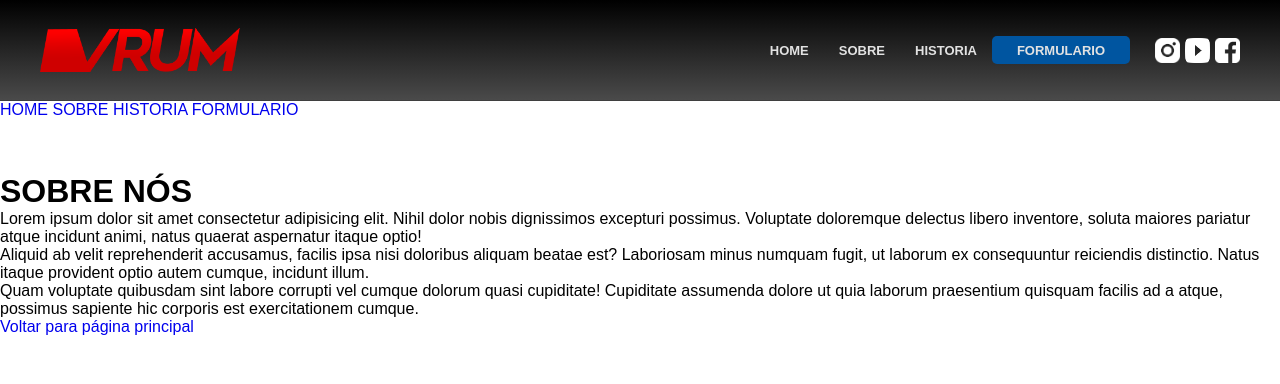
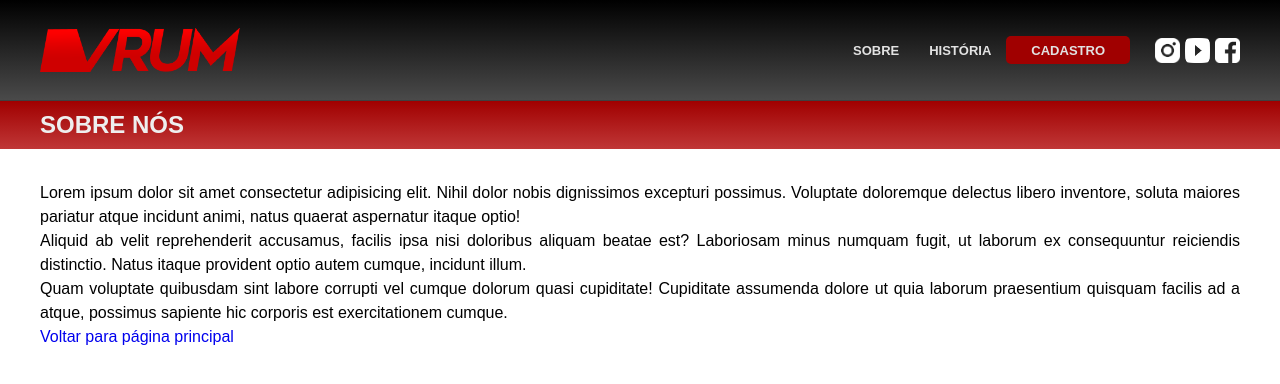
Before and after one commit to thiagorez92/projeto-site-01, a plain HTML site: page sobre.html in a window 1280 px wide. Drawn offline with Linux system fonts and the light colour scheme.

Commit message:
commit 2

```diff
--- a/css/main.css
+++ b/css/main.css
@@ -63,7 +63,7 @@ body {
 }
 
 .quatro {
-    background-color: rgb(0, 85, 160);
+    background-color: rgb(160, 0, 0);
     padding: 5px 10px;
     border-radius: 5px;
 }
@@ -192,3 +192,24 @@ td {
     }
 
 }
+
+/* MENU --- SOBRE --- */
+
+.cg-sobre-0 {
+    background-image: linear-gradient(rgb(160, 0, 0), rgb(192, 55, 55));
+    height: 48px;
+}
+
+.cg-sobre-0 h2 {
+    max-width: 1200px;
+    margin: 0 auto;
+    padding-top: 10px;
+    color: rgb(238, 238, 238);
+}
+
+.cg-sobre-1 {
+    max-width: 1200px;
+    margin: 0 auto;
+    line-height: 1.5;
+    text-align: justify;
+}
--- a/sobre.html
+++ b/sobre.html
@@ -17,19 +17,18 @@
 
         <div class="cabecalho">
             <div class="cabecalho-sub">
+
                 <div class="menu-logo">
-
                     <img src="./img/logo.png" width="100%" alt="logo">
-
                 </div>
 
                 <div class="menu-botoes">
                     <ul>
-                        <li class="um"><a href="index.html">HOME</a></li>
                         <li class="dois"><a href="sobre.html">SOBRE</a></li>
-                        <li class="tres"><a href="historia.html">HISTORIA</a></li>
-                        <li class="quatro"><a href="formulario.html">FORMULARIO</a></li>
+                        <li class="tres"><a href="historia.html">HISTÓRIA</a></li>
+                        <li class="quatro"><a href="formulario.html">CADASTRO</a></li>
                     </ul>
+
                 </div>
 
                 <div class="redes-sociais">
@@ -42,26 +41,33 @@
 
         </div>
 
+
     </header>
 
-    <main class="menu">
-        <a href="index.html" class="button">HOME</a>
-        <a href="sobre.html" class="button">SOBRE</a>
-        <a href="historia.html" class="button">HISTORIA</a>
-        <a href="formulario.html" class="button">FORMULARIO</a>
-    </main><br><br><br>
+    <div class="cg-sobre-0">
+        <h2>SOBRE NÓS</h2><br>
+        <div class="cg-sobre-1">
+            <br>
 
-    <h1>SOBRE NÓS</h1>
-    <P>Lorem ipsum dolor sit amet consectetur adipisicing elit. Nihil dolor nobis dignissimos excepturi possimus.
-        Voluptate doloremque delectus libero inventore, soluta maiores pariatur atque incidunt animi, natus quaerat
-        aspernatur itaque optio!</P>
-    <P>Aliquid ab velit reprehenderit accusamus, facilis ipsa nisi doloribus aliquam beatae est? Laboriosam minus
-        numquam fugit, ut laborum ex consequuntur reiciendis distinctio. Natus itaque provident optio autem cumque,
-        incidunt illum.</P>
-    <P>Quam voluptate quibusdam sint labore corrupti vel cumque dolorum quasi cupiditate! Cupiditate assumenda dolore ut
-        quia laborum praesentium quisquam facilis ad a atque, possimus sapiente hic corporis est exercitationem cumque.
-    </P>
-    <a href="index.html"> Voltar para página principal</a>
+            <P>Lorem ipsum dolor sit amet consectetur adipisicing elit. Nihil dolor nobis dignissimos excepturi
+                possimus.
+                Voluptate doloremque delectus libero inventore, soluta maiores pariatur atque incidunt animi, natus
+                quaerat
+                aspernatur itaque optio!</P>
+            <P>Aliquid ab velit reprehenderit accusamus, facilis ipsa nisi doloribus aliquam beatae est? Laboriosam
+                minus
+                numquam fugit, ut laborum ex consequuntur reiciendis distinctio. Natus itaque provident optio autem
+                cumque,
+                incidunt illum.</P>
+            <P>Quam voluptate quibusdam sint labore corrupti vel cumque dolorum quasi cupiditate! Cupiditate assumenda
+                dolore ut
+                quia laborum praesentium quisquam facilis ad a atque, possimus sapiente hic corporis est exercitationem
+                cumque.
+            </P>
+            <a href="index.html"> Voltar para página principal</a>
+
+        </div>
+    </div>
 </body>
 
 
```
Also changed, not shown: index.html (+0 -3 lines).
